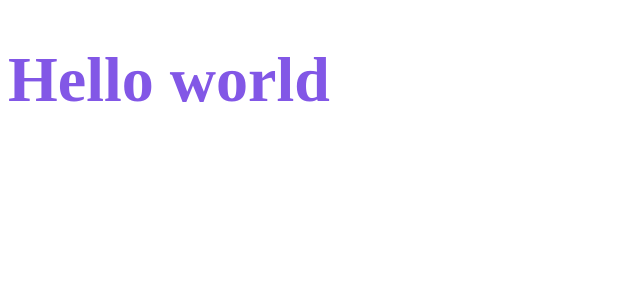
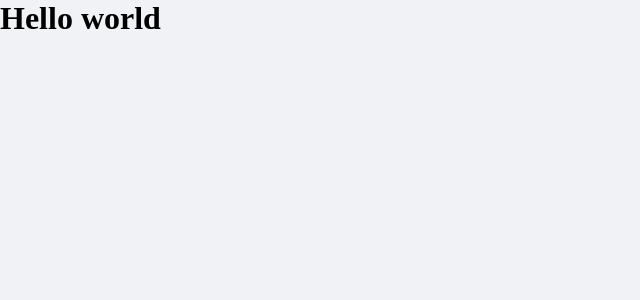
Before and after one commit to alexandrevoliveira/dtmoney, a React (Create React App) app: page / in a window 1280 px wide. Shown: the top 300 px of the page, without its empty margins (0-640 px from the left). Built offline with nearby package versions, Linux system fonts and the light colour scheme.

Commit message:
Criando estilos globais

```diff
--- a/public/index.html
+++ b/public/index.html
@@ -3,6 +3,7 @@
   <head>
     <meta charset="utf-8" />
     <meta name="viewport" content="width=device-width, initial-scale=1" />
+    <link rel="shortcut icon" href="favicon.png" type="image/png">
     <title>dtmoney</title>
   </head>
   <body>
--- a/src/App.tsx
+++ b/src/App.tsx
@@ -1,14 +1,10 @@
-import styled from 'styled-components'
-
-const Title = styled.h1`
-  font-size: 64px;
-  color: #8257e6;
-`
+import { GlobalStyle } from "./styles/global";
 
 export function App() {
   return (
     <div className="App">
-      <Title>Hello world</Title>
+      <h1>Hello world</h1>
+      <GlobalStyle />
     </div>
   );
 }
--- /dev/null
+++ b/src/styles/global.ts
@@ -0,0 +1,46 @@
+import { createGlobalStyle } from 'styled-components'
+
+export const GlobalStyle = createGlobalStyle`
+  :root {
+    --red: #e52e4d;
+    --blue: #5429cc;
+
+    --blue-light: #6933ff;
+
+    --text-title: #363f5f;
+    --text-body: #969cb3;
+
+    --background: #f0f2f5;
+    --shape: #ffffff
+  }
+
+  * {
+  margin: 0;
+  padding: 0;
+  box-sizing: border-box;
+  }
+
+  html {
+    @media (max-width: 1080px) {
+      font-size: 93.75%;
+    }
+
+    @media (max-width: 720px) {
+      font-size: 87.5%;
+    }
+  }
+
+  body {
+    background: var(--background);
+    -webkit-font-smoothing: antialiased;
+  }
+
+  button {
+    cursor: pointer;
+  }
+
+  [disabled] {
+    opacity: 0.6;
+    cursor: not-allowed;
+  }
+`
```
